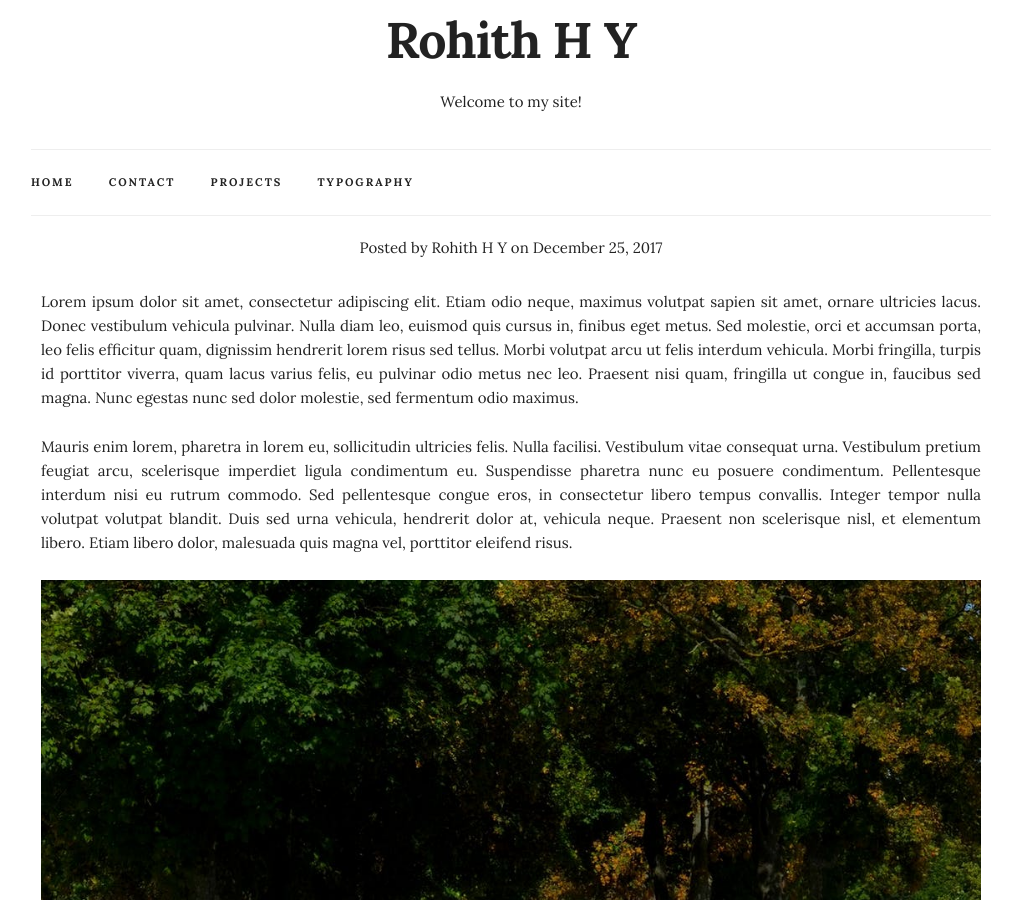
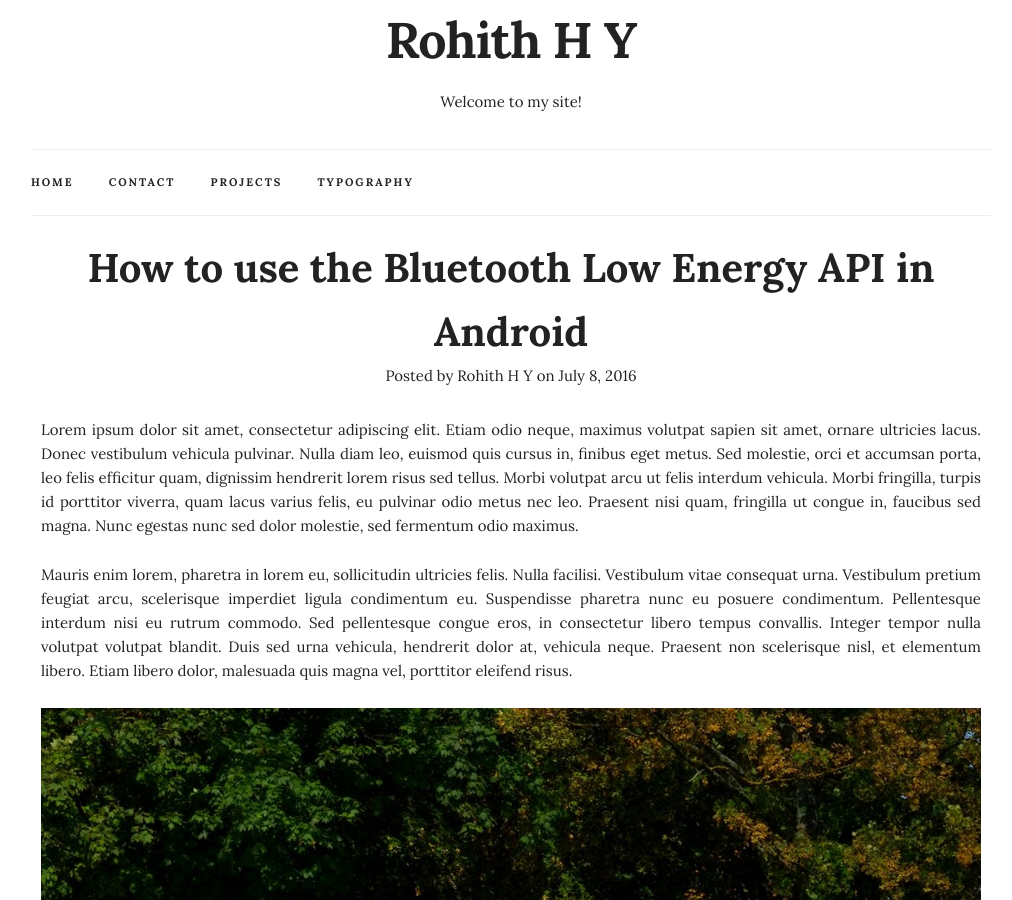
Before and after one commit to rohithh/rohithh.github.io, a Jekyll site: the page built from _posts/2016-07-08-Blog-Bluetooth-LE-API.markdown, in a window 1280 px wide and 900 px high. Shown: the whole window, without its empty margins (129-1141 px from the left). Built offline with Jekyll 4.4.1, drawn with Linux system fonts in a browser that asks for light colours; our own code applies the rules of GitHub Pages for plain Markdown files.

Commit message:
Adding first blog

```diff
--- a/_posts/2016-07-08-Blog-Bluetooth-LE-API.markdown
+++ b/_posts/2016-07-08-Blog-Bluetooth-LE-API.markdown
@@ -1,6 +1,6 @@
 ---
 layout:     post
-title:      "How to use the Bluetooth Low Energy API in Android
+title:      "How to use the Bluetooth Low Energy API in Android"
 date:       2016-07-08 12:00:00
 author:     "Rohith H Y"
 feature: "post-three.jpg"
```
